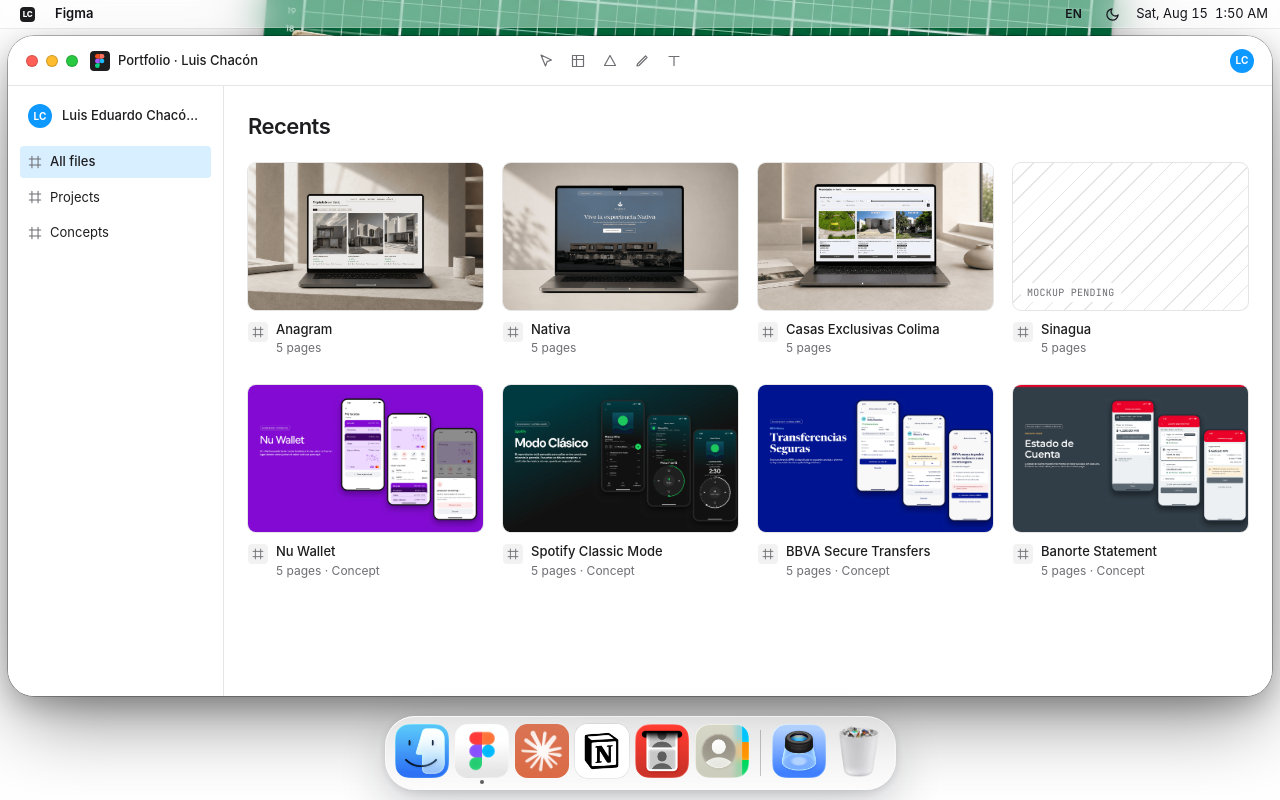
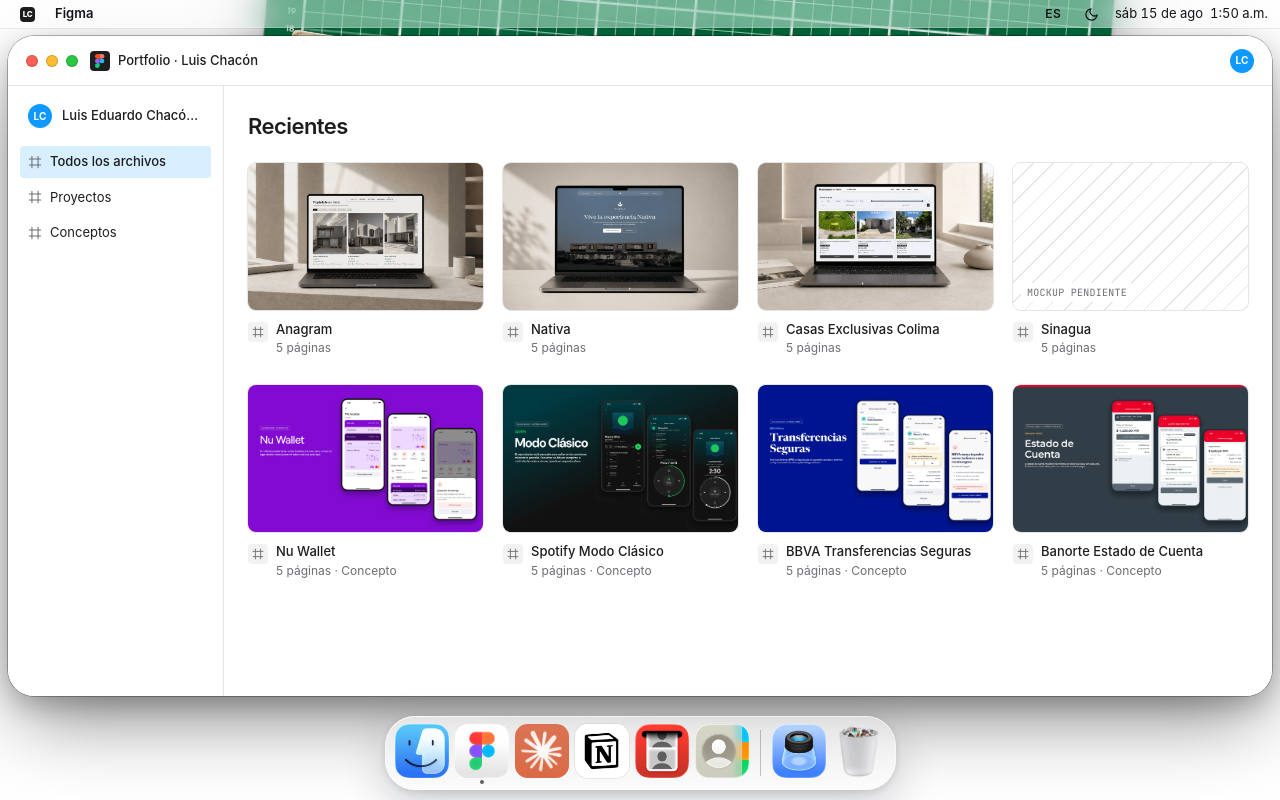
Before and after one commit to Exmachia/Portfolio, a Next.js app: page /proyectos in a window 1280 px wide. Built offline with nearby package versions, Linux system fonts and the light colour scheme.

Commit message:
Español por defecto y header de Figma sin iconos decorativos

```diff
--- a/src/components/desktop/apps/FigmaApp.tsx
+++ b/src/components/desktop/apps/FigmaApp.tsx
@@ -51,14 +51,6 @@ function FrameIcon({ className = "h-3.5 w-3.5" }: { className?: string }) {
   return (
     <svg viewBox="0 0 16 16" className={className} fill="none" stroke="currentColor" strokeWidth="1.2" strokeLinecap="round" aria-hidden>
       <path d="M4.5 1.5v13M11.5 1.5v13M1.5 4.5h13M1.5 11.5h13" />
-    </svg>
-  );
-}
-
-function ToolGlyph({ d }: { d: string }) {
-  return (
-    <svg viewBox="0 0 16 16" className="h-4 w-4" fill="none" stroke="currentColor" strokeWidth="1.2" strokeLinecap="round" strokeLinejoin="round" aria-hidden>
-      <path d={d} />
     </svg>
   );
 }
@@ -904,13 +896,6 @@ export function FigmaApp({ win }: { win: WinState }) {
               <span className="truncate font-medium">{dc.file}</span>
             )}
           </div>
-          <div className="mx-auto flex items-center gap-4 text-muted max-lg:hidden" aria-hidden>
-            <ToolGlyph d="M3 2l4.5 11 1.6-4.4L13.5 7z" />
-            <ToolGlyph d="M2.5 2.5h11v11h-11z M2.5 6.5h11M6.5 2.5v11" />
-            <ToolGlyph d="M8 2.5l5.5 10h-11z" />
-            <ToolGlyph d="M3 13l2-.5 8-8-1.5-1.5-8 8z" />
-            <ToolGlyph d="M3 3.5h10M8 3.5v9" />
-          </div>
           <div className="ml-auto flex shrink-0 items-center gap-3">
             <span className="grid h-6 w-6 place-items-center rounded-full bg-accent text-[10px] font-bold text-accent-fg max-sm:hidden">
               LC
--- a/src/lib/content.ts
+++ b/src/lib/content.ts
@@ -1,7 +1,7 @@
 export type Locale = "en" | "es";
 
 export const locales: Locale[] = ["en", "es"];
-export const defaultLocale: Locale = "en";
+export const defaultLocale: Locale = "es";
 export const siteUrl = "https://luis-chacon.com";
 
 // An extra picture shown inside a case study frame (see CaseStudy.images).
```
